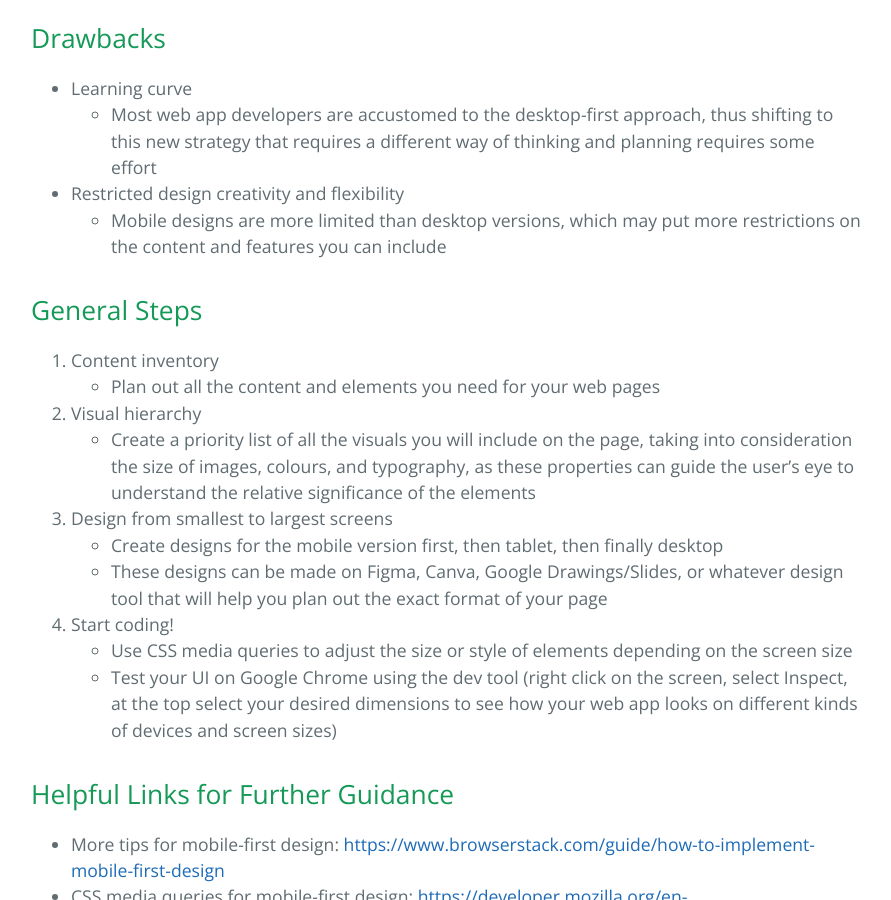
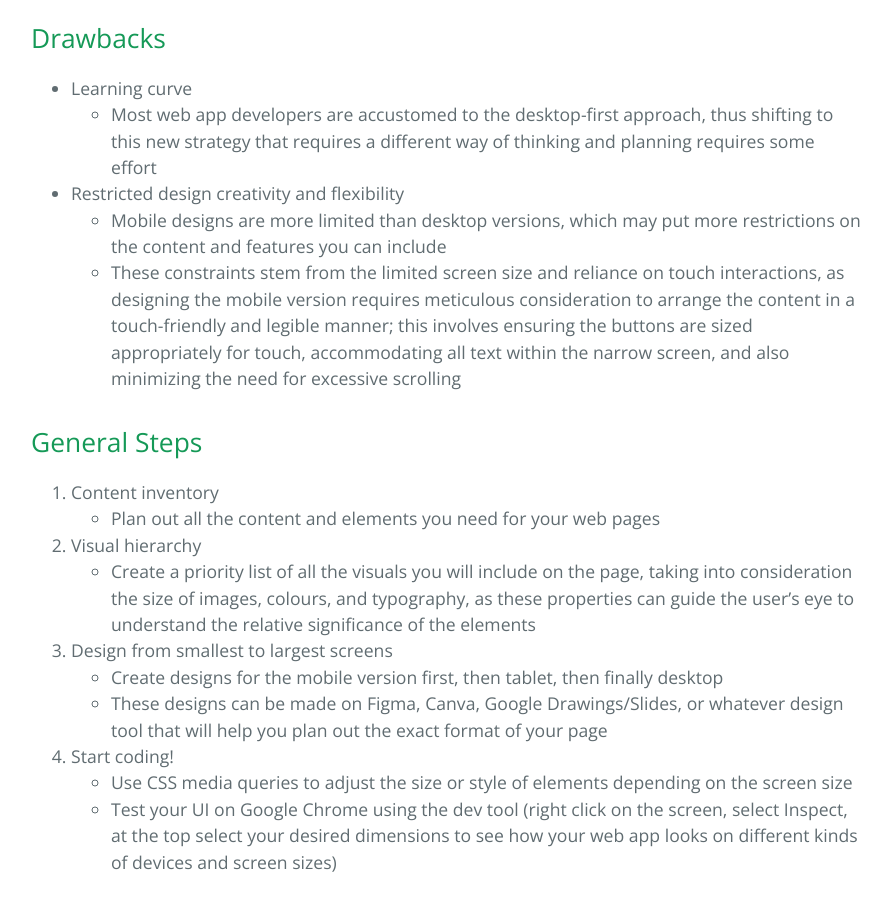
Before and after one commit to learning-software-engineering/learning-software-engineering.github.io, a Jekyll site: the page built from Topics/User_Experience/Mobile-First_Design.md, in a window 1280 px wide and 900 px high, scrolled down 1363 px. Shown: the whole window, without its empty margins (193-1084 px from the left). Built offline with Jekyll 4.4.1, drawn with Linux system fonts in a browser that asks for light colours; our own code applies the rules of GitHub Pages for plain Markdown files.

Commit message:
Add detail to drawbacks on Mobile-First_Design.md
Elaborate more on how mobile design can be more restrictive than desktop design, as suggested by Malaikah Hussain

```diff
--- a/Topics/User_Experience/Mobile-First_Design.md
+++ b/Topics/User_Experience/Mobile-First_Design.md
@@ -28,6 +28,7 @@ The reasoning behind this strategy is to promote _progressive enhancement_ — t
     * Most web app developers are accustomed to the desktop-first approach, thus shifting to this new strategy that requires a different way of thinking and planning requires some effort
 * Restricted design creativity and flexibility
     * Mobile designs are more limited than desktop versions, which may put more restrictions on the content and features you can include
+    * These constraints stem from the limited screen size and reliance on touch interactions, as designing the mobile version requires meticulous consideration to arrange the content in a touch-friendly and legible manner; this involves ensuring the buttons are sized appropriately for touch, accommodating all text within the narrow screen, and also minimizing the need for excessive scrolling
 
 ## General Steps
 
```
